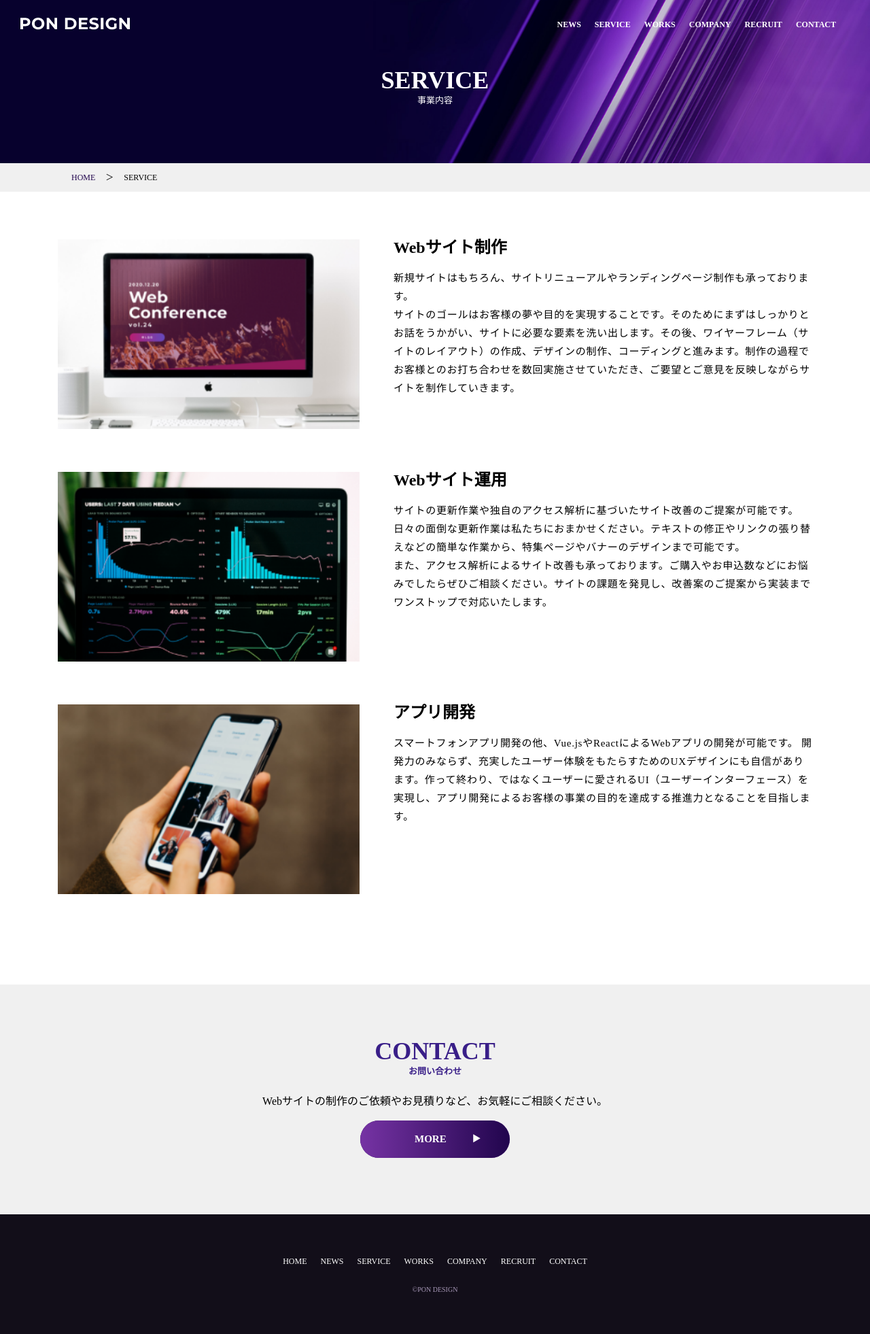
After one commit to kuma-mofumofu/corporate-site, a PHP site: page /service.html in a window 1280 px wide. The commit adds this page. Shown: the whole page at 68% size. Run offline with PHP 8.4, Linux system fonts and the light colour scheme.

Commit message:
serviceページ完了

```diff
--- /dev/null
+++ b/css/pages/_service.scss
@@ -0,0 +1,62 @@
+@import "../global/variables";
+
+#service{
+
+  .business{
+    max-width: 1140px;
+    padding: 70px 15px;
+    margin: 0 auto;
+
+    .business--block{
+      display: flex;
+      margin-bottom: 60px;
+
+      @media screen and (max-width:770px){
+        flex-direction: column;
+      }
+    }
+
+    .business--block-image{
+      width: 40%;
+
+      @media screen and (max-width:770px){
+        width: 100%;
+        margin-bottom: 20px;
+      }
+
+      img{
+        width: 100%;
+      }
+    }
+
+
+    .business--block-text{
+      width: 60%;
+      padding-left: 50px;
+
+      @media screen and (max-width:770px){
+        width: 100%;
+        padding-left: 0;
+      }
+
+      p{
+        font-family: "Montserrat";
+
+        &:nth-of-type(1){
+          font-size: 24px;
+          font-weight: bold;
+          padding-bottom: 20px;
+
+          @media screen and (max-width:770px){
+            text-align: center;
+          }
+        }
+        &:nth-of-type(2){
+          font-size: 15px;
+          line-height: 1.8;
+          letter-spacing: 0.05em;
+        }
+      }
+    }
+  }
+}
--- a/css/pages/_top.scss
+++ b/css/pages/_top.scss
@@ -352,21 +352,5 @@
     }
   }
 
-  /* ===============================================
-  # CONTACT
-  =============================================== */
-
-  .contact{
-    text-align: center;
-    background-color: $color-gray_bg;
-    padding: 80px 0;
-
-    >p{
-      font-family: "Montserrat";
-      padding-bottom: 20px;
-    }
-  }
-
-
 
 }
--- /dev/null
+++ b/css/parts/_contact.scss
@@ -0,0 +1,25 @@
+@import "../global/variables";
+
+.contact{
+  text-align: center;
+  background-color: $color-gray_bg;
+  padding: 80px 0;
+
+  >p{
+    font-family: "Montserrat";
+    padding-bottom: 20px;
+
+    @media screen and (max-width:770px){
+      font-size: 14px;
+      line-height: 1.8;
+    }
+
+    br{
+      display: none;
+
+      @media screen and (max-width:770px){
+        display: block;
+      }
+    }
+  }
+}
--- a/css/parts/_header.scss
+++ b/css/parts/_header.scss
@@ -7,6 +7,10 @@
   z-index:100;
   padding-top: 20px;
   transition: all 0.3s;
+
+  @media screen and (max-width:770px){
+    padding-top: 10px;
+  }
 
   &.is-active{
     background-color: $color-header-bg;
--- a/css/style.css
+++ b/css/style.css
@@ -19,6 +19,8 @@
 /* ===============================================
 # 色
 =============================================== */
+@import url("https://fonts.googleapis.com/css2?family=Noto+Serif+JP:wght@200;300;400;500&display=swap");
+@import url("https://fonts.googleapis.com/css2?family=Noto+Serif+JP:wght@200;300;400;500&display=swap");
 @import url("https://fonts.googleapis.com/css2?family=Noto+Serif+JP:wght@200;300;400;500&display=swap");
 @import url("https://fonts.googleapis.com/css2?family=Noto+Serif+JP:wght@200;300;400;500&display=swap");
 @import url("https://fonts.googleapis.com/css2?family=Noto+Serif+JP:wght@200;300;400;500&display=swap");
@@ -376,6 +378,12 @@ body a {
   padding-top: 20px;
   -webkit-transition: all 0.3s;
   transition: all 0.3s;
+}
+
+@media screen and (max-width: 770px) {
+  #header {
+    padding-top: 10px;
+  }
 }
 
 #header.is-active {
@@ -753,6 +761,43 @@ footer ul a:hover {
 /* ===============================================
 # 色
 =============================================== */
+.contact {
+  text-align: center;
+  background-color: #f0f0f0;
+  padding: 80px 0;
+}
+
+.contact > p {
+  font-family: "Montserrat";
+  padding-bottom: 20px;
+}
+
+@media screen and (max-width: 770px) {
+  .contact > p {
+    font-size: 14px;
+    line-height: 1.8;
+  }
+}
+
+.contact > p br {
+  display: none;
+}
+
+@media screen and (max-width: 770px) {
+  .contact > p br {
+    display: block;
+  }
+}
+
+/* ===============================================
+# フォント
+=============================================== */
+/* ===============================================
+# フォントサイズ
+=============================================== */
+/* ===============================================
+# 色
+=============================================== */
 #top {
   /* ===============================================
   # NEWS
@@ -768,9 +813,6 @@ footer ul a:hover {
   =============================================== */
   /* ===============================================
   # RECRUIT
-  =============================================== */
-  /* ===============================================
-  # CONTACT
   =============================================== */
 }
 
@@ -1189,17 +1231,6 @@ footer ul a:hover {
   }
 }
 
-#top .contact {
-  text-align: center;
-  background-color: #f0f0f0;
-  padding: 80px 0;
-}
-
-#top .contact > p {
-  font-family: "Montserrat";
-  padding-bottom: 20px;
-}
-
 /* ===============================================
 # フォント
 =============================================== */
@@ -1292,4 +1323,84 @@ footer ul a:hover {
     font-size: 11px;
   }
 }
+
+/* ===============================================
+# フォント
+=============================================== */
+/* ===============================================
+# フォントサイズ
+=============================================== */
+/* ===============================================
+# 色
+=============================================== */
+#service .business {
+  max-width: 1140px;
+  padding: 70px 15px;
+  margin: 0 auto;
+}
+
+#service .business .business--block {
+  display: -webkit-box;
+  display: -ms-flexbox;
+  display: flex;
+  margin-bottom: 60px;
+}
+
+@media screen and (max-width: 770px) {
+  #service .business .business--block {
+    -webkit-box-orient: vertical;
+    -webkit-box-direction: normal;
+        -ms-flex-direction: column;
+            flex-direction: column;
+  }
+}
+
+#service .business .business--block-image {
+  width: 40%;
+}
+
+@media screen and (max-width: 770px) {
+  #service .business .business--block-image {
+    width: 100%;
+    margin-bottom: 20px;
+  }
+}
+
+#service .business .business--block-image img {
+  width: 100%;
+}
+
+#service .business .business--block-text {
+  width: 60%;
+  padding-left: 50px;
+}
+
+@media screen and (max-width: 770px) {
+  #service .business .business--block-text {
+    width: 100%;
+    padding-left: 0;
+  }
+}
+
+#service .business .business--block-text p {
+  font-family: "Montserrat";
+}
+
+#service .business .business--block-text p:nth-of-type(1) {
+  font-size: 24px;
+  font-weight: bold;
+  padding-bottom: 20px;
+}
+
+@media screen and (max-width: 770px) {
+  #service .business .business--block-text p:nth-of-type(1) {
+    text-align: center;
+  }
+}
+
+#service .business .business--block-text p:nth-of-type(2) {
+  font-size: 15px;
+  line-height: 1.8;
+  letter-spacing: 0.05em;
+}
 /*# sourceMappingURL=style.css.map */
--- a/css/style.scss
+++ b/css/style.scss
@@ -13,6 +13,8 @@
 @import "parts/slider";
 @import "parts/scroll_top";
 @import "parts/page_title";
+@import "parts/contact";
 
 @import "pages/top";
 @import "pages/news";
+@import "pages/service";
--- a/inedx.html
+++ b/inedx.html
@@ -269,6 +269,7 @@
     <script src="js/jquery-3.6.0.min.js"></script>
     <script src="js/jquery.easing.1.3.js"></script>
     <script src="js/script.js"></script>
+    <script src="js/slider.js"></script>
   </body>
 
 </html>
--- /dev/null
+++ b/service.html
@@ -0,0 +1,137 @@
+<!DOCTYPE html>
+<html lang="ja">
+  <head>
+    <meta charset="utf-8" />
+    <meta name="viewport" content="width=device-width, initial-scale=1" />
+    <link rel="shortcut icon" href="images/favicon.png" />
+    <link rel="stylesheet" href="css/reset.css" />
+    <link rel="stylesheet" href="css/style.css" />
+    <title>2022.07.15課題</title>
+  </head>
+
+  <body id="service">
+
+    <header id="header">
+      <div class="header--inner">
+
+        <h1 class="logo">
+          <a href="#"><img src="images/logo.png" alt=""></a>
+        </h1>
+
+        <nav>
+          <ul>
+            <li><a href="#">NEWS</a></li>
+            <li><a href="#">SERVICE</a></li>
+            <li><a href="#">WORKS</a></li>
+            <li><a href="#">COMPANY</a></li>
+            <li><a href="#">RECRUIT</a></li>
+            <li><a href="#">CONTACT</a></li>
+          </ul>
+        </nav>
+
+        <div class="menu">
+          <div class="menu-btn">
+            <span></span>
+            <span></span>
+            <span></span>
+          </div>
+        </div>
+
+      </div><!-- /header--inner -->
+    </header>
+
+    <main>
+      <section>
+        <div class="page_title">
+          <h2>SERVICE</h2>
+          <p>事業内容</p>
+        </div>
+      </section>
+
+      <div class="pankuzu">
+        <p><a href="#">HOME</a><span>＞</span>SERVICE</p>
+      </div>
+
+      <section>
+        <div class="business">
+
+          <div class="business--block">
+            <div class="business--block-image">
+              <img src="images/WebConference.png" alt="">
+            </div>
+            <div class="business--block-text">
+              <p>Webサイト制作</p>
+              <p>新規サイトはもちろん、サイトリニューアルやランディングページ制作も承っております。<br>サイトのゴールはお客様の夢や目的を実現することです。そのためにまずはしっかりとお話をうかがい、サイトに必要な要素を洗い出します。その後、ワイヤーフレーム（サイトのレイアウト）の作成、デザインの制作、コーディングと進みます。制作の過程でお客様とのお打ち合わせを数回実施させていただき、ご要望とご意見を反映しながらサイトを制作していきます。</p>
+            </div>
+          </div>
+
+          <div class="business--block">
+            <div class="business--block-image">
+              <img src="images/gurafu.png" alt="">
+            </div>
+            <div class="business--block-text">
+              <p>Webサイト運用</p>
+              <p>サイトの更新作業や独自のアクセス解析に基づいたサイト改善のご提案が可能です。<br>日々の面倒な更新作業は私たちにおまかせください。テキストの修正やリンクの張り替えなどの簡単な作業から、特集ページやバナーのデザインまで可能です。<br>また、アクセス解析によるサイト改善も承っております。ご購入やお申込数などにお悩みでしたらぜひご相談ください。サイトの課題を発見し、改善案のご提案から実装までワンストップで対応いたします。</p>
+            </div>
+          </div>
+
+          <div class="business--block">
+            <div class="business--block-image">
+              <img src="images/mobile_image.png" alt="">
+            </div>
+            <div class="business--block-text">
+              <p>アプリ開発</p>
+              <p>スマートフォンアプリ開発の他、Vue.jsやReactによるWebアプリの開発が可能です。 開発力のみならず、充実したユーザー体験をもたらすためのUXデザインにも自信があります。作って終わり、ではなくユーザーに愛されるUI（ユーザーインターフェース）を実現し、アプリ開発によるお客様の事業の目的を達成する推進力となることを目指します。</p>
+            </div>
+          </div>
+
+        </div>
+
+      </section>
+
+      <section>
+        <div class="contact">
+
+          <div class="title title-contact">
+            <h2>CONTACT</h2>
+            <p>お問い合わせ</p>
+          </div>
+
+          <p>Webサイトの制作のご依頼やお見積りなど、<br>お気軽にご相談ください。</p>
+
+          <a href="#" class="btn btn-morer">
+            <span>MORE</span>
+          </a>
+
+        </div>
+      </section>
+
+
+    </main>
+
+    <footer>
+      <nav>
+        <ul>
+          <li><a href="#">HOME</a></li>
+          <li><a href="#">NEWS</a></li>
+          <li><a href="#">SERVICE</a></li>
+          <li><a href="#">WORKS</a></li>
+          <li><a href="#">COMPANY</a></li>
+          <li><a href="#">RECRUIT</a></li>
+          <li><a href="#">CONTACT</a></li>
+        </ul>
+      </nav>
+      <p>©PON DESIGN</p>
+    </footer>
+
+    <div class="scroll_top">
+      <a href="#"><span>↑</span></a>
+    </div>
+
+    <script src="js/jquery-3.6.0.min.js"></script>
+    <script src="js/jquery.easing.1.3.js"></script>
+    <script src="js/script.js"></script>
+  </body>
+
+
+</html>
```
Also changed, not shown: js/script.js (+0 -57 lines), js/slider.js (added, +51 -0 lines), news.html (+17 -1 lines), 1 other file.
